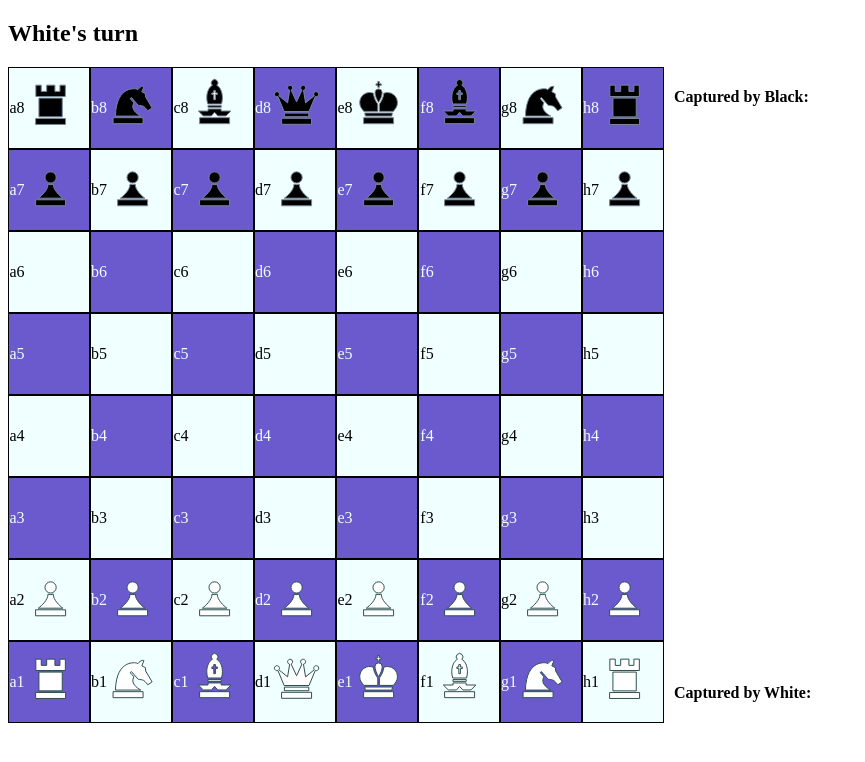
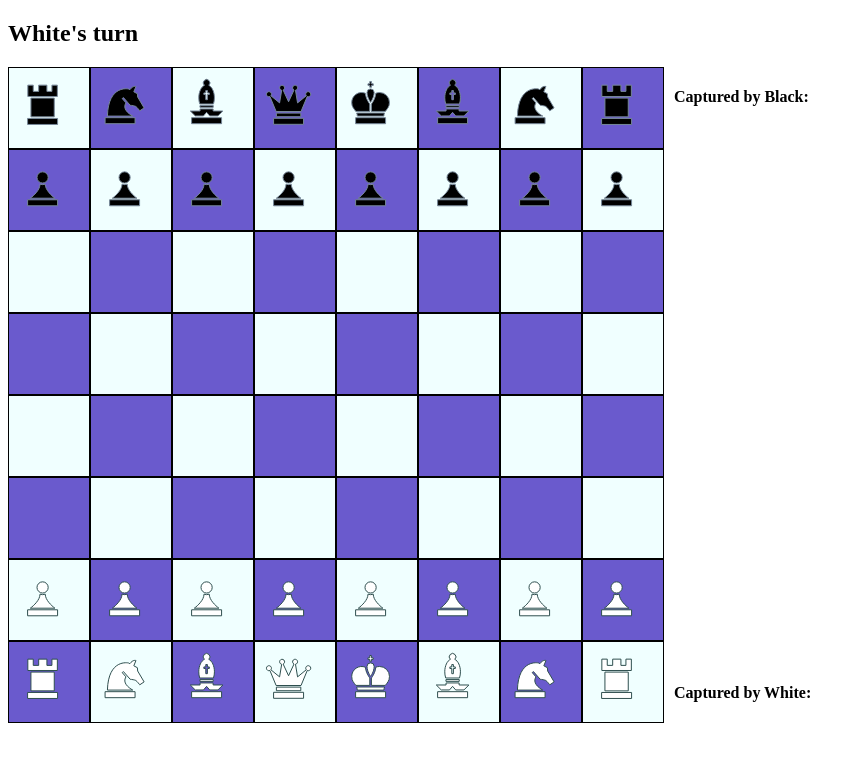
Before and after one commit to ktconstantin/chess-app, a React (Create React App) app: page / in a window 1280 px wide. Shown: the top 762 px of the page, without its empty margins (0-865 px from the left). Built offline with nearby package versions, Linux system fonts and the light colour scheme.

Commit message:
first deployment

```diff
--- a/src/classes/Square.ts
+++ b/src/classes/Square.ts
@@ -33,7 +33,6 @@ export default class Square {
   }
 
   displayAsLegalMove() {
-    //this.setClassNameTo(`${this.className} legal-move`);
     if (this.className === 'square-dark') {
       this.setClassNameTo('square-dark legal-move');
     }
--- a/src/components/CapturedPieces.tsx
+++ b/src/components/CapturedPieces.tsx
@@ -1,10 +1,6 @@
 import React, { useState } from 'react';
 import Piece from '../classes/Piece';
 import CapturedPiece from './CapturedPiece';
-
-// interface CapturedPiecesProps {
-//   pieces: Piece[];
-// }
 
 interface CapturedPiecesProps {
   black: Piece[],
--- a/src/components/Game.tsx
+++ b/src/components/Game.tsx
@@ -49,10 +49,6 @@ export default function Game() {
 
     // newCapturedPieces.push(piece);
     // setCapturedPieces(newCapturedPieces);
-  }
-
-  function removeCapturedPiece() {
-
   }
 
   function resetAllSquares() {
--- a/src/components/SquareComponent.tsx
+++ b/src/components/SquareComponent.tsx
@@ -64,7 +64,6 @@ export default function SquareComponent({
       className={className}
       onClick={() => handleSquareClick(row, column)}
     >
-      <div>{name}</div>
       <div className="piece-icon">
         {piece !== null && pieceIcon}
       </div>
--- a/src/css/app.css
+++ b/src/css/app.css
@@ -28,6 +28,8 @@
   display: flex;
   justify-content: center;
   align-items: center;
+  padding: 0;
+  margin: 0;
 }
 
 .square-dark {
@@ -46,6 +48,7 @@
 .piece-icon {
   height: 80%;
   width: 80%;
+  align-items: center;
 }
 
 .piece--black,
```
